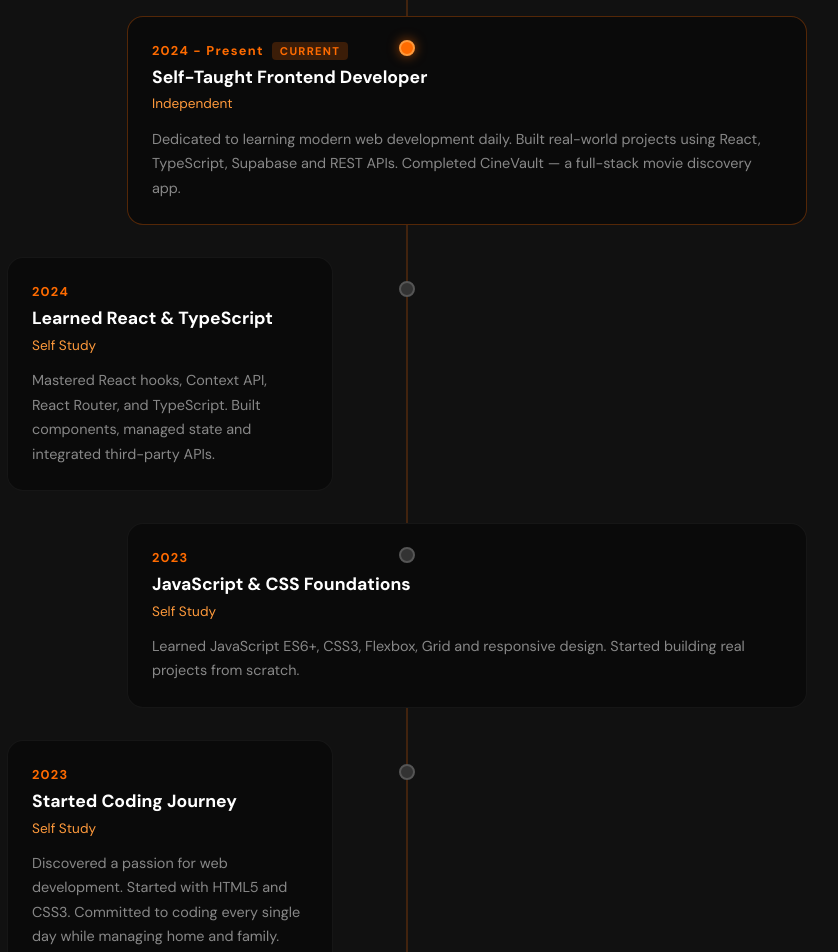
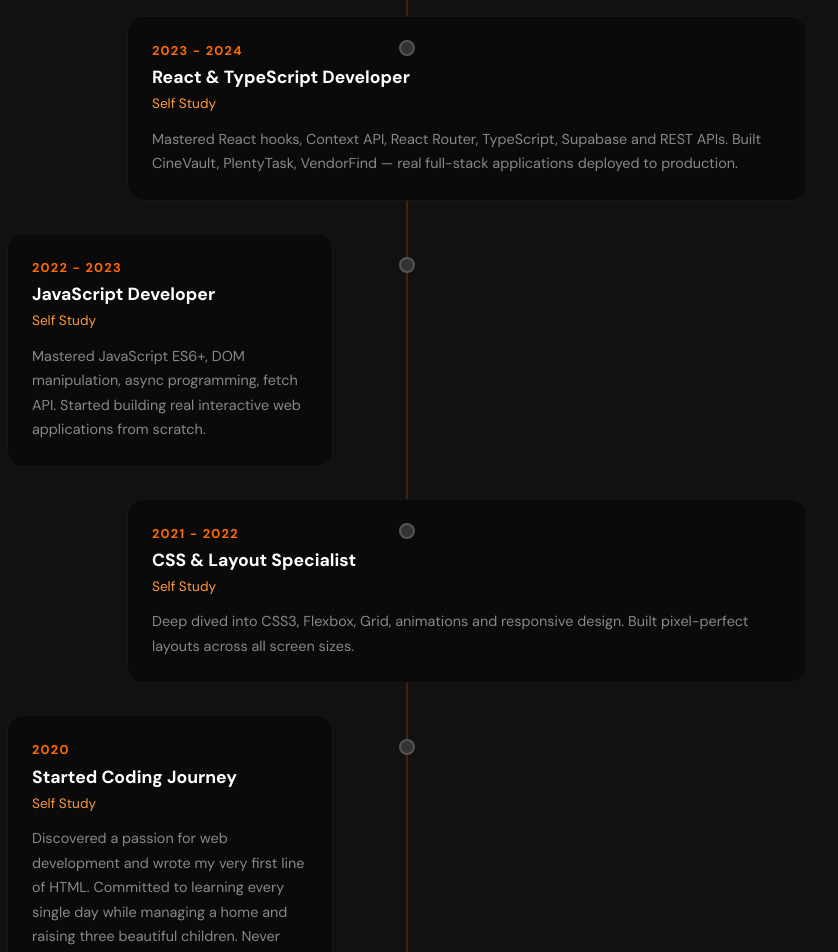
Before and after one commit to Echika/portfolio, a React app: page / in a window 1280 px wide. Shown: the part 5200-6152 px from the top of the page, without its empty margins (233-1071 px from the left). Built offline with nearby package versions, Linux system fonts and the light colour scheme; the HTML template or start-up script is replaced by a standard one.

Commit message:
Update experience — coding since 2020

```diff
--- a/src/components/sections/Experience.tsx
+++ b/src/components/sections/Experience.tsx
@@ -3,38 +3,38 @@ import { motion } from 'framer-motion'
 
 const experiences = [
   {
-  year: '2024 - 2025',
-  title: 'Frontend Engineer',
-  company: 'AI4Justice',
-  description: 'Sole frontend engineer for a production AI platform. Built the entire frontend from scratch, consumed REST APIs, collaborated with backend team and deployed to Microsoft Azure. Live production website serving real users.',
-  current: false,
-},
-{
     year: '2024 - Present',
-    title: 'Self-Taught Frontend Developer',
-    company: 'Independent',
-    description: 'Dedicated to learning modern web development daily. Built real-world projects using React, TypeScript, Supabase and REST APIs. Completed CineVault — a full-stack movie discovery app.',
+    title: 'Frontend Engineer',
+    company: 'AI4Justice',
+    description: 'Sole frontend engineer for a production AI platform. Built the entire frontend from scratch, consumed REST APIs, collaborated with backend team and deployed to Microsoft Azure. Live production website serving real users.',
     current: true,
   },
   {
-    year: '2024',
-    title: 'Learned React & TypeScript',
+    year: '2023 - 2024',
+    title: 'React & TypeScript Developer',
     company: 'Self Study',
-    description: 'Mastered React hooks, Context API, React Router, and TypeScript. Built components, managed state and integrated third-party APIs.',
+    description: 'Mastered React hooks, Context API, React Router, TypeScript, Supabase and REST APIs. Built CineVault, PlentyTask, VendorFind — real full-stack applications deployed to production.',
     current: false,
   },
   {
-    year: '2023',
-    title: 'JavaScript & CSS Foundations',
+    year: '2022 - 2023',
+    title: 'JavaScript Developer',
     company: 'Self Study',
-    description: 'Learned JavaScript ES6+, CSS3, Flexbox, Grid and responsive design. Started building real projects from scratch.',
+    description: 'Mastered JavaScript ES6+, DOM manipulation, async programming, fetch API. Started building real interactive web applications from scratch.',
     current: false,
   },
   {
-    year: '2023',
+    year: '2021 - 2022',
+    title: 'CSS & Layout Specialist',
+    company: 'Self Study',
+    description: 'Deep dived into CSS3, Flexbox, Grid, animations and responsive design. Built pixel-perfect layouts across all screen sizes.',
+    current: false,
+  },
+  {
+    year: '2020',
     title: 'Started Coding Journey',
     company: 'Self Study',
-    description: 'Discovered a passion for web development. Started with HTML5 and CSS3. Committed to coding every single day while managing home and family.',
+    description: 'Discovered a passion for web development and wrote my very first line of HTML. Committed to learning every single day while managing a home and raising three beautiful children. Never stopped since.',
     current: false,
   },
 ]
```
